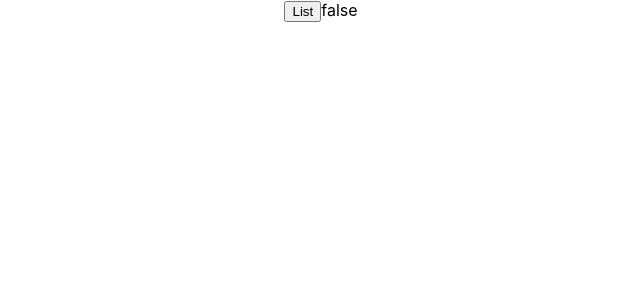
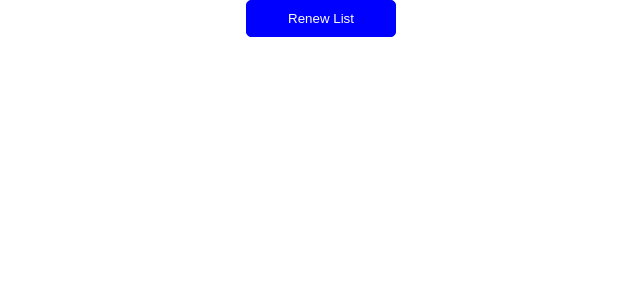
Before and after one commit to trick16/tasks, a React (Create React App) app: page / in a window 1280 px wide. Shown: the top 300 px of the page, without its empty margins (319-959 px from the left). Built offline with nearby package versions, Linux system fonts and the light colour scheme.

Commit message:
Button added

```diff
--- /dev/null
+++ b/src/components/TodoList/UI/Button/index.js
@@ -0,0 +1,10 @@
+import styles from "./style.module.css";
+
+const Button = (props) => {
+  return (
+    <button className={styles.button} onClick={props.onClick}>
+      {props.children}
+    </button>
+  );
+};
+export default Button;
--- /dev/null
+++ b/src/components/TodoList/UI/Button/style.module.css
@@ -0,0 +1,16 @@
+.button {
+  background-color: blue;
+  border: 1px solid blue;
+  min-width: 150px;
+  min-height: 30px;
+  color: white;
+  border-radius: 5px;
+  padding: 10px;
+  margin-bottom: 10px;
+  cursor: pointer;
+  transition: 0.4s;
+}
+.button:hover {
+  background-color: white;
+  color: black;
+}
--- a/src/components/TodoList/index.js
+++ b/src/components/TodoList/index.js
@@ -1,5 +1,6 @@
 import { useDispatch, useSelector } from "react-redux";
 import { fetchTodoList } from "../../store/actions/todo";
+import Button from "./UI/Button";
 
 const TodoList = (props) => {
   const dispatch = useDispatch();
@@ -8,11 +9,11 @@ const TodoList = (props) => {
     dispatch(fetchTodoList());
   };
   const pending = useSelector((state) => state.todo.pending);
+  const buttonText = pending ? "Pending..." : "Renew List";
   return (
     <div>
-      <button onClick={listHandler}>List</button>
+      <Button onClick={listHandler}>{buttonText}</Button>
 
-      <span>{pending.toString()}</span>
       {list.map((item) => (
         <div key={item.url}>
           <span>{item.name}</span>
```
